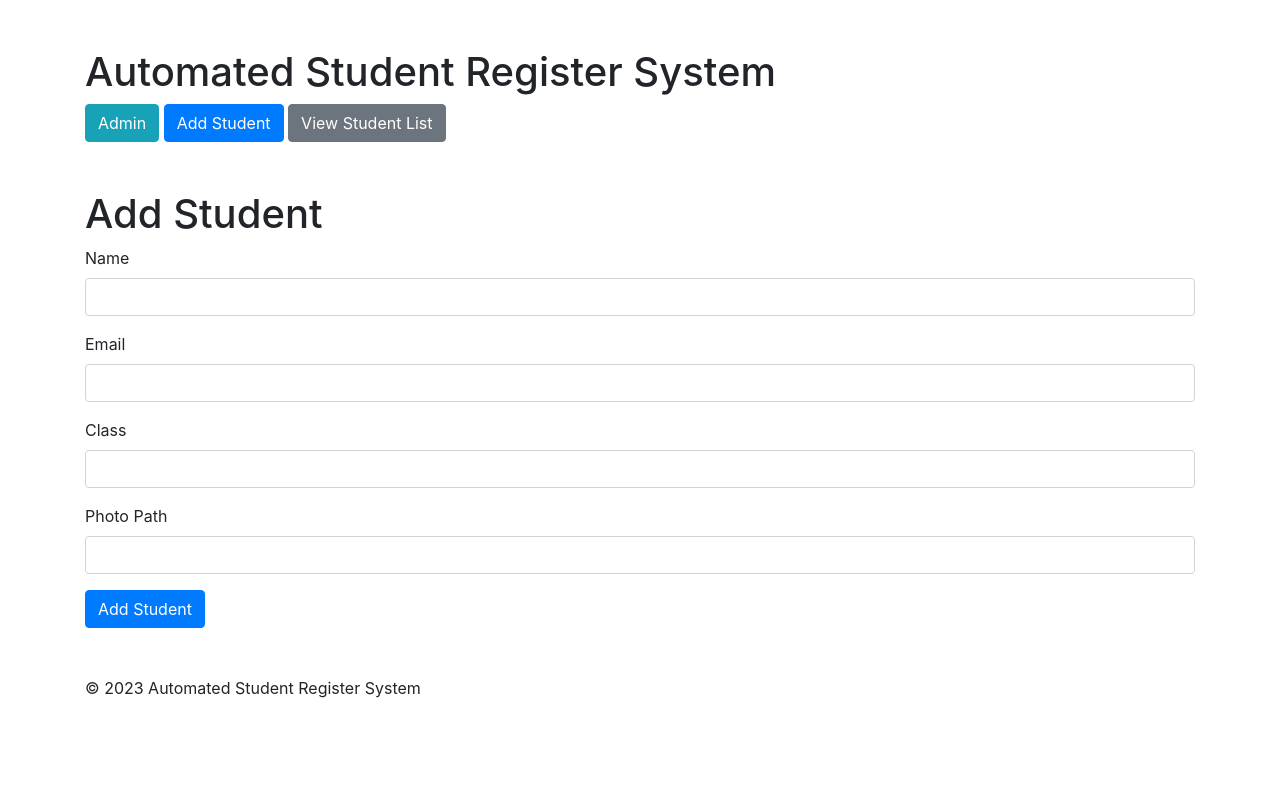
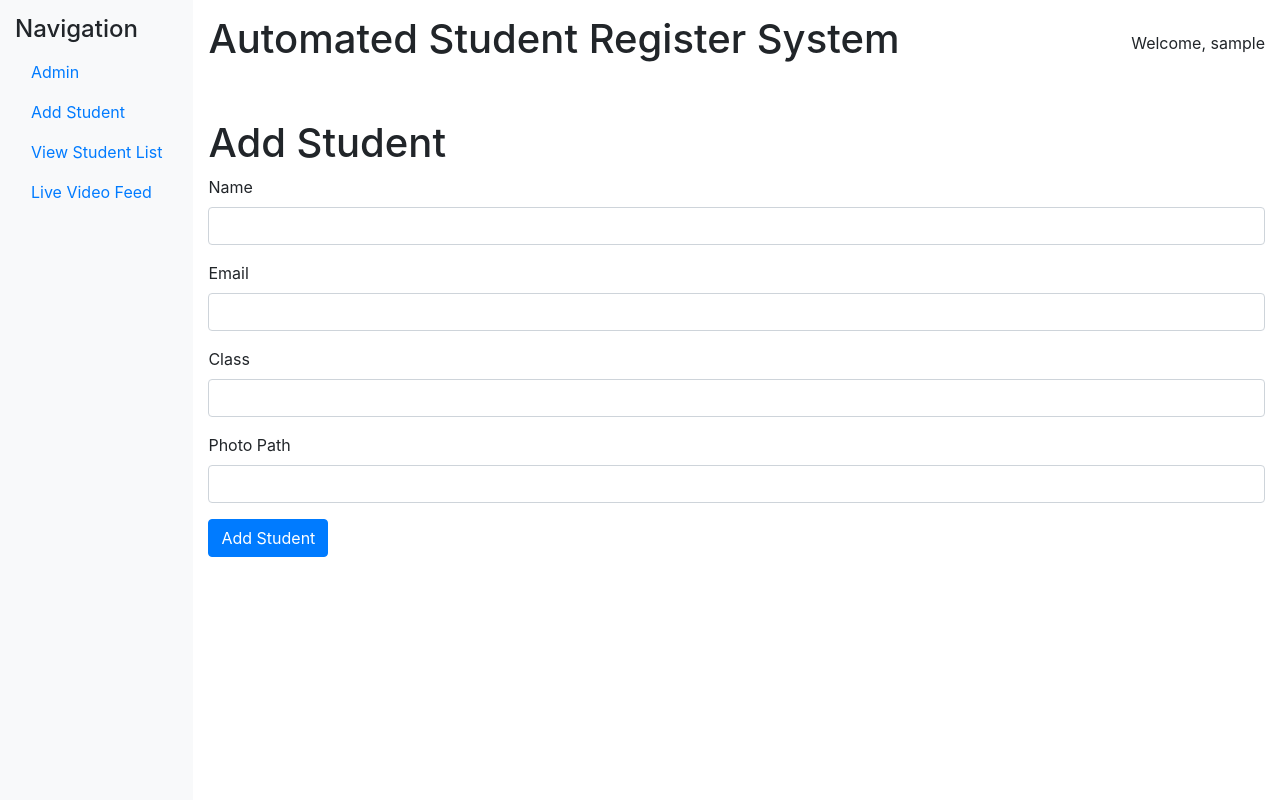
Before and after one commit to Ki-D-Talbot/FYP, a Flask app: page /add_student in a window 1280 px wide. Run offline with Flask 3, Linux system fonts and the light colour scheme; the visitor is signed in with stand-in values (Sample User, id 1); some libraries are stand-ins or nearby versions.

Commit message:
feat: Enhance navigation and debug live video feed
- Implemented a hamburger-style sidebar navigation for better user experience.
- Added links for easy access to admin, add student, student list, and live video feed.
- Displayed the logged-in admin's name at the top right of the interface.
- Added debugging statements to the video feed function to troubleshoot webcam access.
- Ensured the application requires admin login to access the video feed.

```diff
--- a/automated_student_register/templates/base.html
+++ b/automated_student_register/templates/base.html
@@ -6,23 +6,47 @@
     <meta name="viewport" content="width=device-width, initial-scale=1.0">
     <title>{% block title %}Automated Student Register{% endblock %}</title>
     <link rel="stylesheet" href="https://stackpath.bootstrapcdn.com/bootstrap/4.5.2/css/bootstrap.min.css">
+    <style>
+        body {
+            display: flex;
+        }
+        .sidebar {
+            min-height: 100vh;
+            background-color: #f8f9fa;
+            padding: 15px;
+        }
+        .content {
+            flex: 1;
+            padding: 15px;
+        }
+    </style>
 </head>
 <body>
-    <div class="container">
-        <header class="mt-5">
+    <div class="sidebar">
+        <h4>Navigation</h4>
+        <ul class="nav flex-column">
+            <li class="nav-item">
+                <a class="nav-link" href="/">Admin</a>
+            </li>
+            <li class="nav-item">
+                <a class="nav-link" href="/add_student">Add Student</a>
+            </li>
+            <li class="nav-item">
+                <a class="nav-link" href="/students">View Student List</a>
+            </li>
+            <li class="nav-item">
+                <a class="nav-link" href="/video">Live Video Feed</a>
+            </li>
+        </ul>
+    </div>
+    <div class="content">
+        <div class="d-flex justify-content-between align-items-center">
             <h1>Automated Student Register System</h1>
-            <nav>
-                <a href="/" class="btn btn-info">Admin</a>
-                <a href="/add_student" class="btn btn-primary">Add Student</a>
-                <a href="/students" class="btn btn-secondary">View Student List</a>
-            </nav>
-        </header>
+            <span>Welcome, {{ current_user.username }}</span>  <!-- Display admin's name -->
+        </div>
         <main>
             {% block content %}{% endblock %}
         </main>
-        <footer class="mt-5">
-            <p>&copy; 2023 Automated Student Register System</p>
-        </footer>
     </div>
 </body>
 </html>
```
